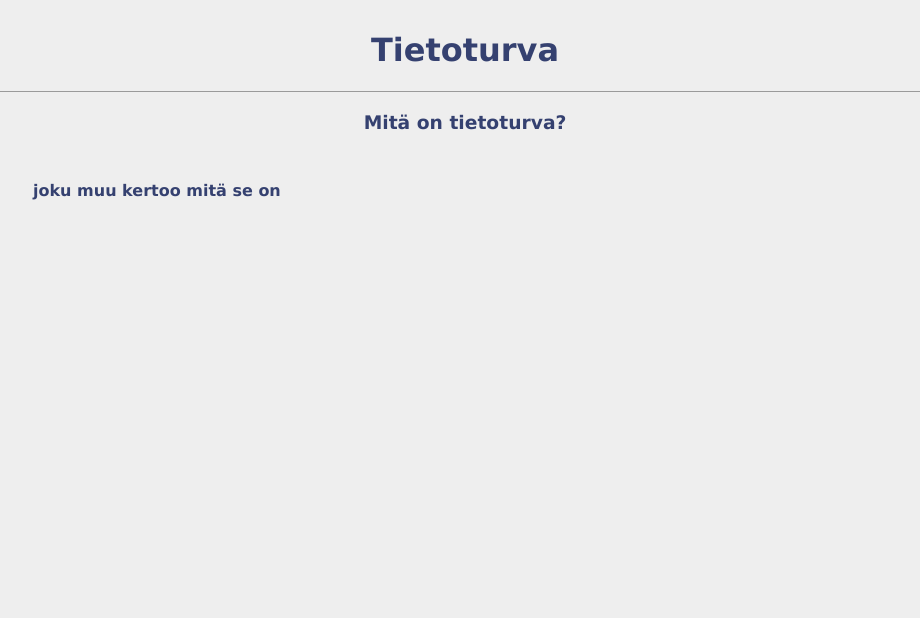
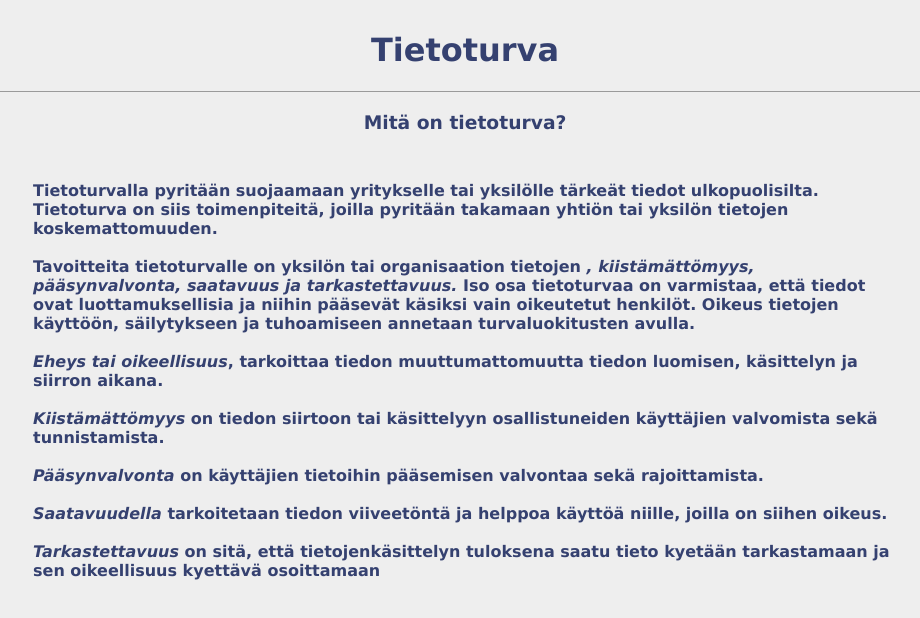
Before and after one commit to JesseSipari/Tietoturvaopas, a plain HTML site: page home.html in a window 1280 px wide. Shown: the whole page, without its empty margins (175-1095 px from the left). Drawn offline with Linux system fonts and the light colour scheme.

Commit message:
Add content for tietoturva page

```diff
--- a/home.html
+++ b/home.html
@@ -12,7 +12,12 @@
         <h1>Tietoturva</h1>
         <hr>
         <h3>Mitä on tietoturva?</h3>
-        <p> joku muu kertoo mitä se on </p>
+        <p>Tietoturvalla pyritään suojaamaan yritykselle tai yksilölle tärkeät tiedot ulkopuolisilta. Tietoturva on siis toimenpiteitä, joilla pyritään takamaan yhtiön tai yksilön tietojen koskemattomuuden.<br><br> Tavoitteita tietoturvalle on yksilön tai
+            organisaation tietojen <em>, kiistämättömyys, pääsynvalvonta, saatavuus ja tarkastettavuus.</em> Iso osa tietoturvaa on varmistaa, että tiedot ovat luottamuksellisia ja niihin pääsevät käsiksi vain oikeutetut henkilöt. Oikeus tietojen käyttöön,
+            säilytykseen ja tuhoamiseen annetaan turvaluokitusten avulla. <br><br><em>Eheys tai oikeellisuus</em>, tarkoittaa tiedon muuttumattomuutta tiedon luomisen, käsittelyn ja siirron aikana.<br><br><em>Kiistämättömyys</em> on tiedon siirtoon tai
+            käsittelyyn osallistuneiden käyttäjien valvomista sekä tunnistamista.<br><br><em>Pääsynvalvonta</em> on käyttäjien tietoihin pääsemisen valvontaa sekä rajoittamista.<br><br><em>Saatavuudella</em> tarkoitetaan tiedon viiveetöntä ja helppoa
+            käyttöä niille, joilla on siihen oikeus.
+            <br><br><em>Tarkastettavuus</em> on sitä, että tietojenkäsittelyn tuloksena saatu tieto kyetään tarkastamaan ja sen oikeellisuus kyettävä osoittamaan</p>
     </div>
     <!-- Wrapper end -->
 </body>
```
